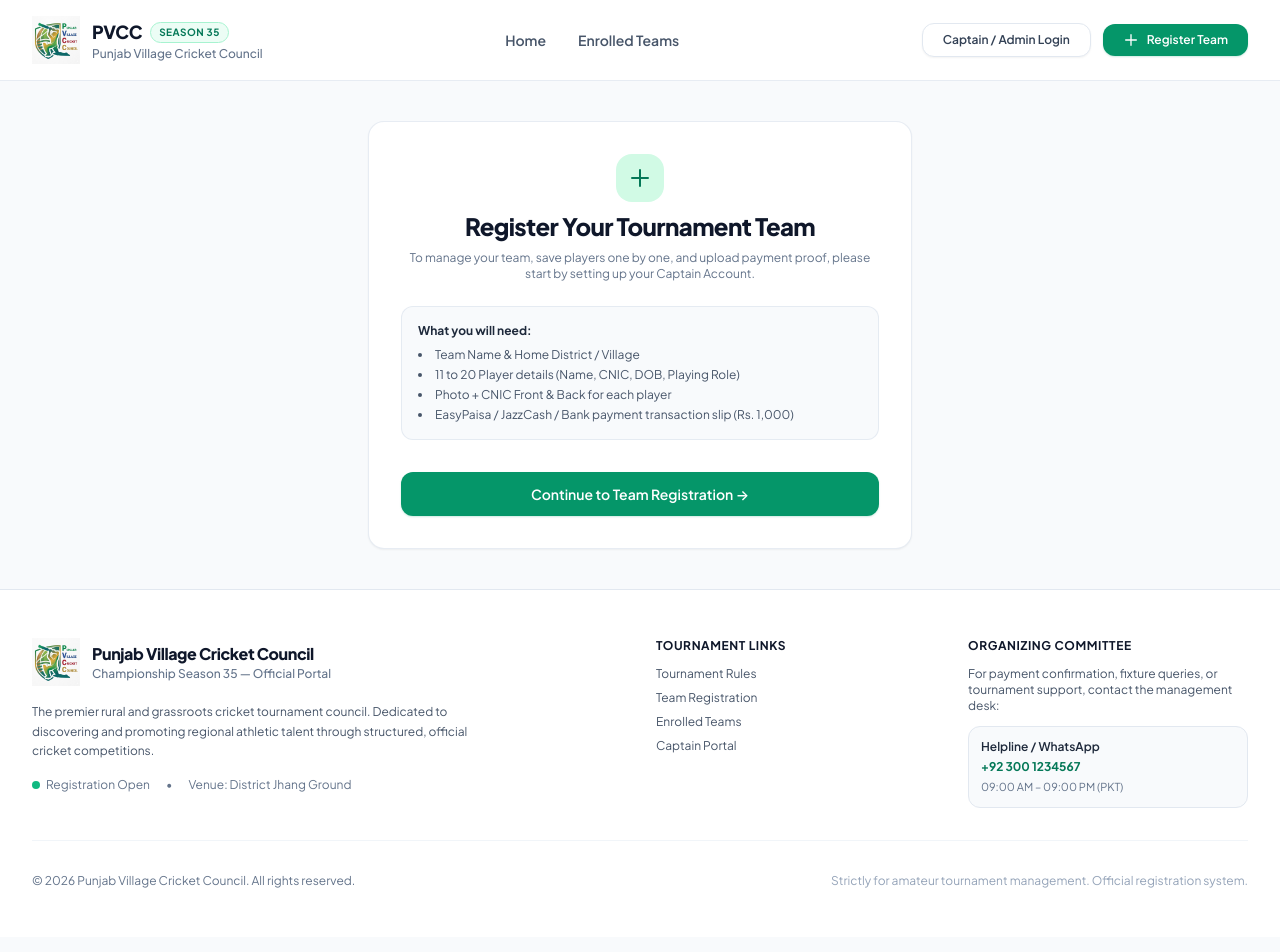
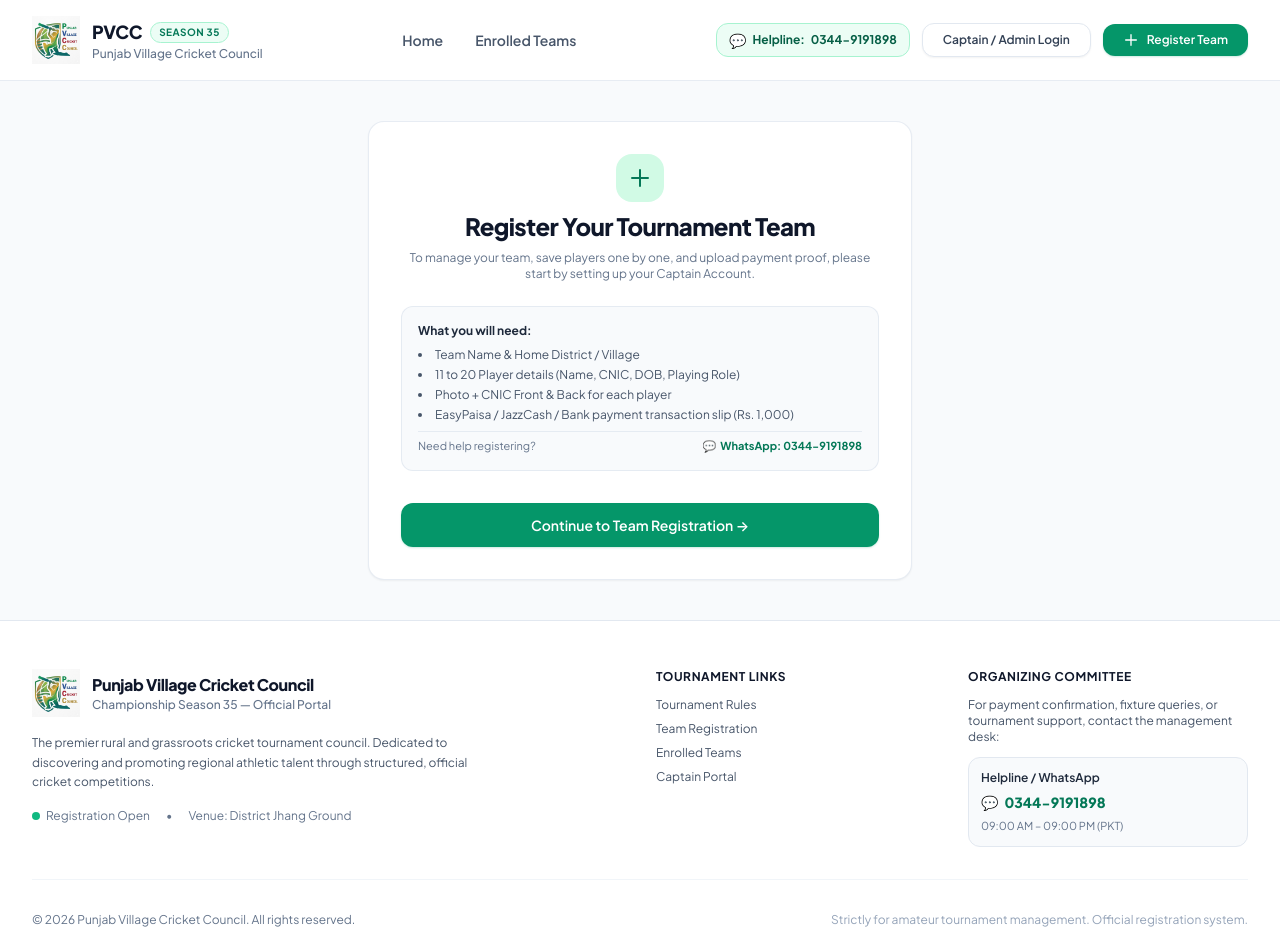
Before and after one commit to Minjaejs/pvcc-tournament-portal, a Vue app: page /register in a window 1280 px wide. Shown: the top 952 px of the page. Built offline with nearby package versions, Linux system fonts and the light colour scheme; no server answers.

Commit message:
Add Helpline / WhatsApp number 03449191898 across navbar, footer, home, and payment portal

```diff
--- a/src/components/layout/Footer.vue
+++ b/src/components/layout/Footer.vue
@@ -54,9 +54,16 @@
           <p class="text-xs text-slate-600">
             For payment confirmation, fixture queries, or tournament support, contact the management desk:
           </p>
-          <div class="p-3 rounded-xl bg-slate-50 border border-slate-200 text-xs space-y-1">
+          <div class="p-3 rounded-xl bg-slate-50 border border-slate-200 text-xs space-y-1.5">
             <div class="font-semibold text-slate-800">Helpline / WhatsApp</div>
-            <div class="text-emerald-700 font-bold">+92 300 1234567</div>
+            <a
+              href="https://wa.me/923449191898"
+              target="_blank"
+              rel="noopener noreferrer"
+              class="text-emerald-700 font-extrabold hover:text-emerald-800 inline-flex items-center gap-1.5 text-sm transition-colors"
+            >
+              <span>💬</span> 0344-9191898
+            </a>
             <div class="text-[11px] text-slate-500">09:00 AM – 09:00 PM (PKT)</div>
           </div>
         </div>
--- a/src/components/layout/Navbar.vue
+++ b/src/components/layout/Navbar.vue
@@ -58,6 +58,18 @@
 
         <!-- Desktop Action Buttons -->
         <div class="hidden md:flex items-center gap-3">
+          <!-- WhatsApp Helpline Link -->
+          <a
+            href="https://wa.me/923449191898"
+            target="_blank"
+            rel="noopener noreferrer"
+            class="inline-flex items-center gap-1.5 px-3 py-1.5 text-xs font-bold text-emerald-800 bg-emerald-50 hover:bg-emerald-100 border border-emerald-200 rounded-xl transition-all shadow-xs"
+            title="PVCC Helpline / WhatsApp"
+          >
+            <span class="text-sm">💬</span>
+            <span class="hidden lg:inline">Helpline:</span> 0344-9191898
+          </a>
+
           <template v-if="!isAuthenticated">
             <router-link to="/login" class="btn-secondary !py-2 text-xs">
               Captain / Admin Login
@@ -164,6 +176,16 @@
             Log Out
           </button>
         </template>
+
+        <!-- Mobile WhatsApp Helpline -->
+        <a
+          href="https://wa.me/923449191898"
+          target="_blank"
+          rel="noopener noreferrer"
+          class="flex items-center justify-center gap-2 w-full py-2.5 text-xs font-bold text-emerald-800 bg-emerald-50 hover:bg-emerald-100 border border-emerald-200 rounded-xl transition-all"
+        >
+          <span>💬</span> Helpline / WhatsApp: 0344-9191898
+        </a>
       </div>
     </div>
   </header>
--- a/src/components/team/PaymentSection.vue
+++ b/src/components/team/PaymentSection.vue
@@ -24,9 +24,16 @@
 
     <!-- Official PVCC Accounts Grid -->
     <div class="space-y-3">
-      <div class="flex items-center justify-between">
+      <div class="flex flex-col sm:flex-row sm:items-center justify-between gap-2">
         <h4 class="text-xs font-bold uppercase tracking-wider text-slate-700">Official PVCC Payment Accounts</h4>
-        <span class="text-[11px] text-slate-500">Click to copy account details</span>
+        <a
+          href="https://wa.me/923449191898"
+          target="_blank"
+          rel="noopener noreferrer"
+          class="text-xs text-emerald-700 hover:text-emerald-800 font-bold inline-flex items-center gap-1.5 bg-emerald-50 px-2.5 py-1 rounded-lg border border-emerald-200 transition-colors self-start sm:self-auto"
+        >
+          <span>💬</span> Helpline / WhatsApp: 0344-9191898
+        </a>
       </div>
 
       <div class="grid grid-cols-1 md:grid-cols-3 gap-3.5">
@@ -242,7 +249,10 @@
             {{ team.payment_method || 'EasyPaisa' }} • <span class="font-mono text-slate-600">Trx ID: {{ team.transaction_id || 'PVCC-TX-VERIFY' }}</span>
           </div>
           <div class="text-xs text-slate-500 mt-1">
-            Submitted on: {{ team.payment_submitted_at ? new Date(team.payment_submitted_at).toLocaleDateString() : 'Today' }}
+            Submitted on: {{ team.payment_submitted_at ? new Date(team.payment_submitted_at).toLocaleDateString() : 'Today' }} •
+            <a href="https://wa.me/923449191898" target="_blank" rel="noopener noreferrer" class="text-emerald-700 font-bold hover:underline inline-flex items-center gap-1">
+              <span>💬</span> WhatsApp Helpline: 0344-9191898
+            </a>
           </div>
         </div>
 
--- a/src/constants/tournament.ts
+++ b/src/constants/tournament.ts
@@ -46,3 +46,10 @@ export const DEFAULT_TOURNAMENT: Tournament = {
     }
   ]
 };
+
+export const TOURNAMENT_HELPLINE = {
+  phone: '03449191898',
+  displayPhone: '0344-9191898',
+  intlPhone: '+92 344 9191898',
+  whatsappUrl: 'https://wa.me/923449191898',
+};
--- a/src/views/HomeView.vue
+++ b/src/views/HomeView.vue
@@ -311,9 +311,17 @@
         </div>
 
         <div class="mt-6 pt-4 border-t border-slate-200 flex flex-col sm:flex-row items-center justify-between gap-4">
-          <p class="text-xs text-slate-500">
-            Need assistance or have special eligibility inquiries? Contact the PVCC committee.
-          </p>
+          <div class="text-xs text-slate-600 flex flex-col sm:flex-row items-start sm:items-center gap-2">
+            <span>Need assistance or have questions?</span>
+            <a
+              href="https://wa.me/923449191898"
+              target="_blank"
+              rel="noopener noreferrer"
+              class="inline-flex items-center gap-1.5 font-bold text-emerald-700 hover:text-emerald-800 bg-emerald-50 px-2.5 py-1 rounded-lg border border-emerald-200 transition-colors"
+            >
+              <span>💬</span> Helpline / WhatsApp: 0344-9191898
+            </a>
+          </div>
           <router-link to="/register" class="btn-primary">
             Start Team Registration Now
           </router-link>
--- a/src/views/RegisterView.vue
+++ b/src/views/RegisterView.vue
@@ -22,6 +22,12 @@
           <li>Photo + CNIC Front & Back for each player</li>
           <li>EasyPaisa / JazzCash / Bank payment transaction slip (Rs. 1,000)</li>
         </ul>
+        <div class="pt-1.5 border-t border-slate-200/80 flex items-center justify-between text-[11px] text-slate-500">
+          <span>Need help registering?</span>
+          <a href="https://wa.me/923449191898" target="_blank" rel="noopener noreferrer" class="font-bold text-emerald-700 hover:underline inline-flex items-center gap-1">
+            <span>💬</span> WhatsApp: 0344-9191898
+          </a>
+        </div>
       </div>
 
       <div class="pt-2">
```
